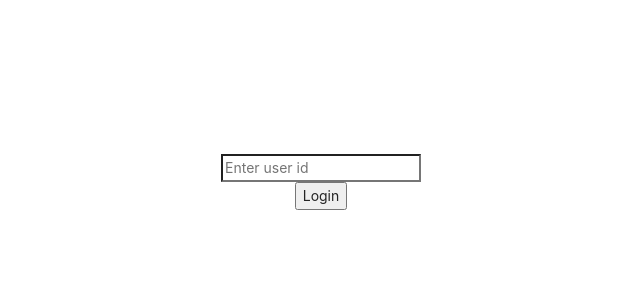
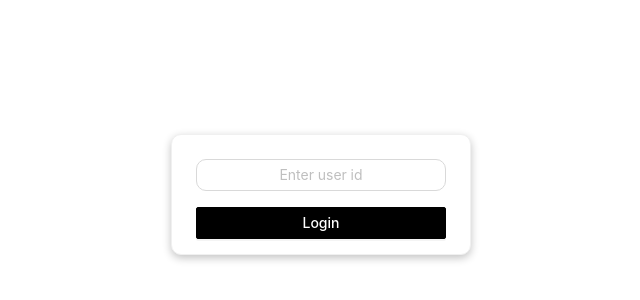
Before and after one commit to nawaazwill11/asz-interview, a React (Create React App) app: page /login in a window 1280 px wide. Shown: the part 218-518 px from the top of the page, without its empty margins (319-959 px from the left). Built offline with nearby package versions, Linux system fonts and the light colour scheme.

Commit message:
fixed code and bugs

```diff
--- /dev/null
+++ b/src/app/config.ts
@@ -0,0 +1,4 @@
+export const userIdLocalStorageKey = 'userId'
+export const API_BASE = 'https://60334e6aa223790017ad019e.mockapi.io/api/v1'
+
+export const POST_CAP = 10
--- a/src/components/DeleteButtonWithPopOver/DeleteButtonWithPopOver.tsx
+++ b/src/components/DeleteButtonWithPopOver/DeleteButtonWithPopOver.tsx
@@ -18,14 +18,21 @@ const DeleteButtonWithPopOver: FunctionComponent<DeleteButtonWithPopOverProps> =
                     <Button
                         type="text"
                         danger
-                        onClick={() => {
+                        onClick={(e) => {
+                            e.stopPropagation()
                             onButtonClick()
                             setVisible(false)
                         }}
                     >
                         Delete
                     </Button>
-                    <Button type="text" onClick={() => setVisible(false)}>
+                    <Button
+                        type="text"
+                        onClick={(e) => {
+                            e.stopPropagation()
+                            setVisible(false)
+                        }}
+                    >
                         Cancel
                     </Button>
                 </div>
--- a/src/components/Layout/Layout.scss
+++ b/src/components/Layout/Layout.scss
@@ -1,3 +1,11 @@
+header {
+    .content {
+        display: flex;
+        justify-content: space-between;
+        align-items: center;
+    }
+}
+
 .container {
     max-width: 500px;
     margin-top: 3rem;
@@ -5,6 +13,32 @@
     margin-right: auto;
 }
 
-footer {
+.login-form {
+    width: 300px;
     text-align: center;
 }
+
+.user-id {
+    margin-bottom: 1rem;
+
+    input {
+        text-align: center;
+    }
+}
+
+.error {
+    font-size: 0.8rem;
+    color: red;
+}
+
+.login-button {
+    width: 100%;
+    background-color: black !important;
+    border: 1px solid black !important;
+}
+
+footer {
+    margin-top: 2rem;
+    text-align: center;
+    border-top: 1px solid lightgrey;
+}
--- a/src/components/Layout/Layout.tsx
+++ b/src/components/Layout/Layout.tsx
@@ -1,15 +1,29 @@
 import { FunctionComponent } from 'react'
-import { Layout } from 'antd'
+import { Button, Layout } from 'antd'
 
 import './Layout.scss'
-import { Link } from 'react-router-dom'
+import { Link, useHistory } from 'react-router-dom'
+import { useAppDispatch } from 'src/store/store'
+import { setUser } from 'src/store/userSlice'
+import { setUserIdToStorage } from 'src/utils/snippets'
 
 const AppLayout: FunctionComponent = ({ children }) => {
     const { Header, Footer, Content } = Layout
+    const dispatch = useAppDispatch()
+    const history = useHistory()
+
+    const handleLogoutClick = () => {
+        dispatch(setUser(''))
+        setUserIdToStorage('')
+        history.push('/login')
+    }
     return (
         <Layout>
             <Header>
-                <h1 style={{ color: 'white' }}>ASZ Interview Assessment</h1>
+                <div className="content">
+                    <h1 style={{ color: 'white' }}>ASZ Interview Assessment</h1>
+                    <Button onClick={() => handleLogoutClick()}>Logout</Button>
+                </div>
             </Header>
             <Content>
                 <div className="container">{children}</div>
--- a/src/components/PostActions/PostActions.tsx
+++ b/src/components/PostActions/PostActions.tsx
@@ -14,11 +14,21 @@ export type PostActionsProps = {
 
 const PostActions: FunctionComponent<PostActionsProps> = ({ postId, actions }) => {
     return (
-        <div className="post-actions">
-            <Button type="text" onClick={() => actions.edit(postId)}>
+        <div className="post-actions" onClick={(e) => e.stopPropagation()}>
+            <Button
+                type="text"
+                onClick={(e) => {
+                    e.preventDefault()
+                    actions.edit(postId)
+                }}
+            >
                 Edit
             </Button>
-            <DeleteButtonWithPopOver onButtonClick={() => actions.delete(postId)}>
+            <DeleteButtonWithPopOver
+                onButtonClick={() => {
+                    actions.delete(postId)
+                }}
+            >
                 Delete
             </DeleteButtonWithPopOver>
         </div>
--- a/src/pages/Listing/Listing.tsx
+++ b/src/pages/Listing/Listing.tsx
@@ -7,6 +7,7 @@ import api from 'src/utils/api'
 import { AppLayout, Post, PostForm } from 'src/components'
 
 import './Listing.scss'
+import { POST_CAP } from 'src/app/config'
 
 const defaultPost = {
     id: '',
@@ -67,7 +68,7 @@ const ListingPage: FunctionComponent = () => {
                 ) : (
                     ''
                 )}
-                {posts.slice(0, 5).map((post) => (
+                {posts.slice(0, POST_CAP).map((post) => (
                     <Post
                         key={post.id}
                         post={post}
--- a/src/pages/Login/Login.tsx
+++ b/src/pages/Login/Login.tsx
@@ -1,3 +1,4 @@
+import { Button, Card } from 'antd'
 import { FunctionComponent, useEffect, useRef } from 'react'
 import { useHistory } from 'react-router'
 import { useAppDispatch } from 'src/store/store'
@@ -44,16 +45,29 @@ const Login: FunctionComponent = () => {
                 alignItems: 'center'
             }}
         >
-            <div style={{ width: '200px', textAlign: 'center' }}>
+            <div className="login-form">
+                <Card hoverable>
+                    <div className="user-id">
                         <input
                             ref={userRef}
                             type="text"
                             placeholder="Enter user id"
                             style={{ width: '100%' }}
                             onChange={() => handleInputChange()}
+                            className="ant-input"
                         />
+                    </div>
+                    <div className="error">
                         <span ref={errorRef} />
-                <button onClick={() => handleLoginClick()}>Login</button>
+                    </div>
+                    <Button
+                        type="primary"
+                        className="login-button"
+                        onClick={() => handleLoginClick()}
+                    >
+                        Login
+                    </Button>
+                </Card>
             </div>
         </div>
     )
--- a/src/utils/api.ts
+++ b/src/utils/api.ts
@@ -1,12 +1,23 @@
+import { API_BASE } from 'src/app/config'
 import { PostSchema } from 'src/store/postSlice'
-// import { postVar } from 'src/store/states'
 import { CommentSchema } from 'src/types'
-import { endpoint } from './config'
-// import { useApolloState } from './hooks'
 
-// const endpoint = (postId: string, commentId: string) => {
-//     return `${API_BASE}/posts${postId && `/${postId}`}${commentId && `/${commentId}`}`
-// }
+export const endpoint = {
+    post: {
+        get: (): string => `${API_BASE}/posts`,
+        post: (): string => `${API_BASE}/posts`,
+        put: (postId: string): string => `${API_BASE}/posts/${postId}`,
+        delete: (postId: string): string => `${API_BASE}/posts/${postId}`
+    },
+    comment: {
+        get: (postId: string): string => `${API_BASE}/posts/${postId}/comments`,
+        post: (postId: string): string => `${API_BASE}/posts/${postId}/comments`,
+        put: (postId: string, commentId: string): string =>
+            `${API_BASE}/posts/${postId}/comments/${commentId}`,
+        delete: (postId: string, commentId: string): string =>
+            `${API_BASE}/posts/${postId}/comments/${commentId}`
+    }
+}
 
 type RequestSchema = {
     url: string
--- a/src/utils/config.ts
+++ /dev/null
@@ -1,19 +0,0 @@
-export const userIdLocalStorageKey = 'userId'
-export const API_BASE = 'https://60334e6aa223790017ad019e.mockapi.io/api/v1'
-
-export const endpoint = {
-    post: {
-        get: (): string => `${API_BASE}/posts`,
-        post: (): string => `${API_BASE}/posts`,
-        put: (postId: string): string => `${API_BASE}/posts/${postId}`,
-        delete: (postId: string): string => `${API_BASE}/posts/${postId}`
-    },
-    comment: {
-        get: (postId: string): string => `${API_BASE}/posts/${postId}/comments`,
-        post: (postId: string): string => `${API_BASE}/posts/${postId}/comments`,
-        put: (postId: string, commentId: string): string =>
-            `${API_BASE}/posts/${postId}/comments/${commentId}`,
-        delete: (postId: string, commentId: string): string =>
-            `${API_BASE}/posts/${postId}/comments/${commentId}`
-    }
-}
--- a/src/utils/snippets.ts
+++ b/src/utils/snippets.ts
@@ -1,4 +1,4 @@
-import { userIdLocalStorageKey } from './config'
+import { userIdLocalStorageKey } from '../app/config'
 
 export const getDate = (dateString: any) => new Date(dateString)
 export const getFormattedDate = (dateString: any) => {
```
Also changed, not shown: 1 other file (tests, documents, lock files or other folders). Lines whose indentation alone changed are shown as unchanged.
